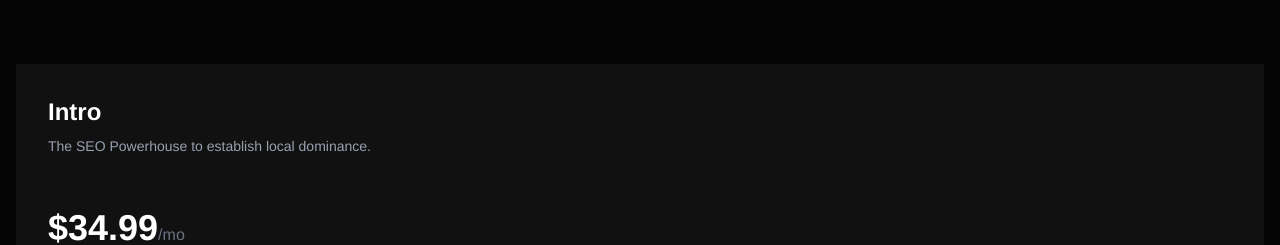
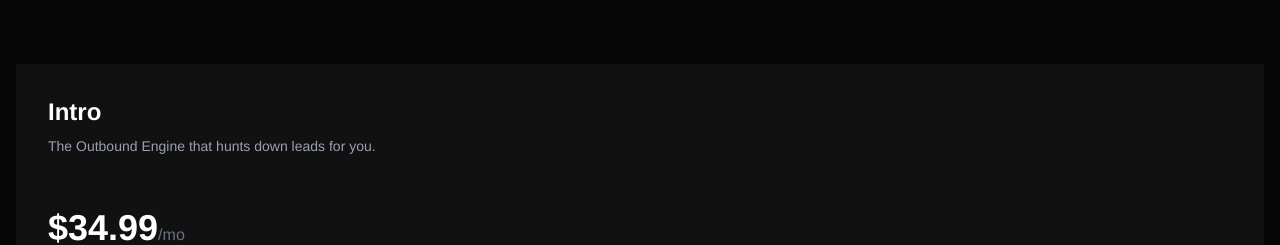
Before and after one commit to agent1ppw-ship-it/trendcast, a Next.js app: page / in a window 1280 px wide. Shown: the part 3762-4007 px from the top of the page. Built offline with nearby package versions, Linux system fonts and the light colour scheme; no server answers.

Commit message:
Update Intro tier subtitle copy

```diff
--- a/src/app/page.tsx
+++ b/src/app/page.tsx
@@ -299,7 +299,7 @@ export default function Home() {
             {/* Tier 1 */}
             <div className="bg-[#111111] rounded-3xl p-8 border border-white/10 flex flex-col hover:border-white/20 transition-colors shadow-2xl">
               <h3 className="text-2xl font-bold text-white mb-2">Intro</h3>
-              <p className="text-gray-400 mb-6 min-h-[48px] text-sm">The SEO Powerhouse to establish local dominance.</p>
+              <p className="text-gray-400 mb-6 min-h-[48px] text-sm">The Outbound Engine that hunts down leads for you.</p>
               <div className="mb-6">
                 <span className="text-4xl font-extrabold text-white">$34.99</span>
                 <span className="text-gray-500">/mo</span>
```
